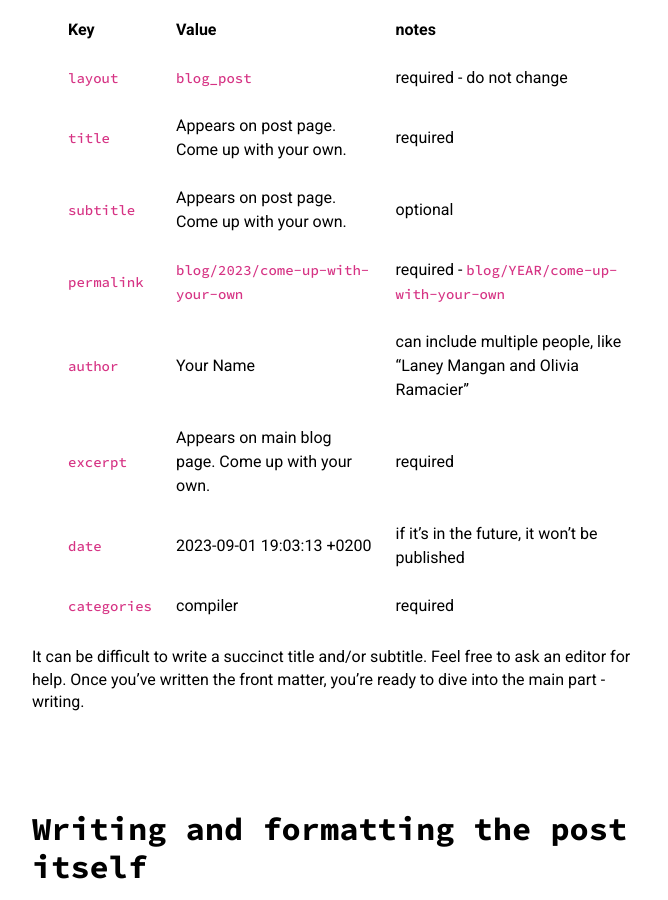
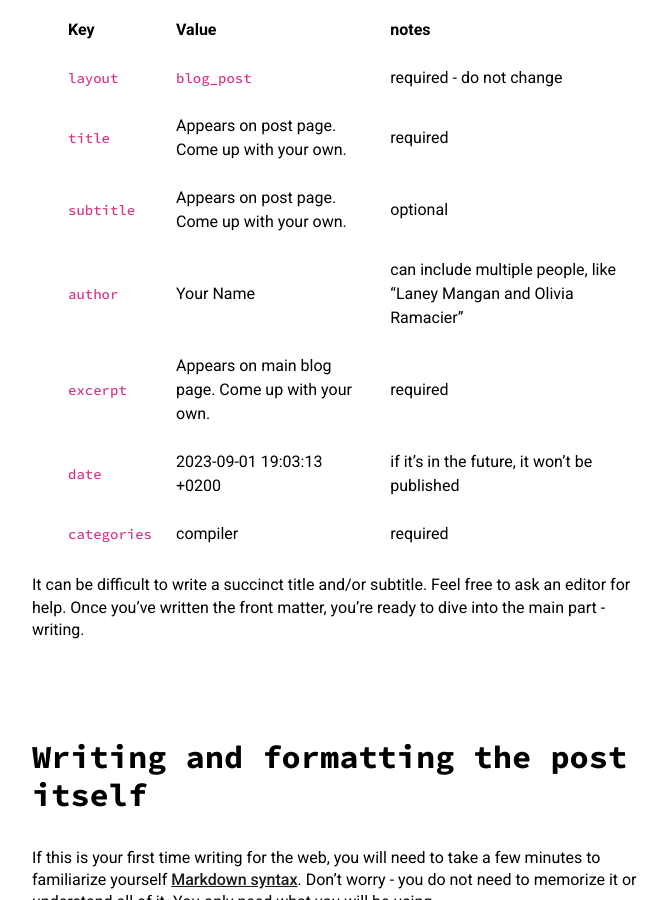
Before and after one commit to compilerla/compiler.la, a Jekyll site: the page built from _posts/2023-09-01-first-post.md, in a window 1280 px wide and 900 px high, scrolled down 1603 px. Shown: the whole window, without its empty margins (294-962 px from the left). Built offline with Jekyll 4.4.1, drawn with Linux system fonts in a browser that asks for light colours.

Commit message:
fix: remove permalink from table

```diff
--- a/_posts/2023-09-01-first-post.md
+++ b/_posts/2023-09-01-first-post.md
@@ -43,7 +43,6 @@ You can copy and paste the code snippet above to the top of your post. You will
 | `layout`     | `blog_post`                                                                                                                                                                                      | required - do not change                                                            |
 | `title`      | Appears on post page. Come up with your own.                                                                                                                                                          | required                                                             |
 | `subtitle`   | Appears on post page. Come up with your own.                                                                                                                          | optional                                                             |
-| `permalink`  | `blog/2023/come-up-with-your-own`                                                                                                                                                  | required - `blog/YEAR/come-up-with-your-own`                                                  |
 | `author`     | Your Name                                                                                                                                                                                     | can include multiple people, like "Laney Mangan and Olivia Ramacier" |
 | `excerpt`    | Appears on main blog page. Come up with your own. | required                                                             |
 | `date`      | 2023-09-01 19:03:13 +0200                                                                                                                                                                        | if it’s in the future, it won’t be published                         |
```
